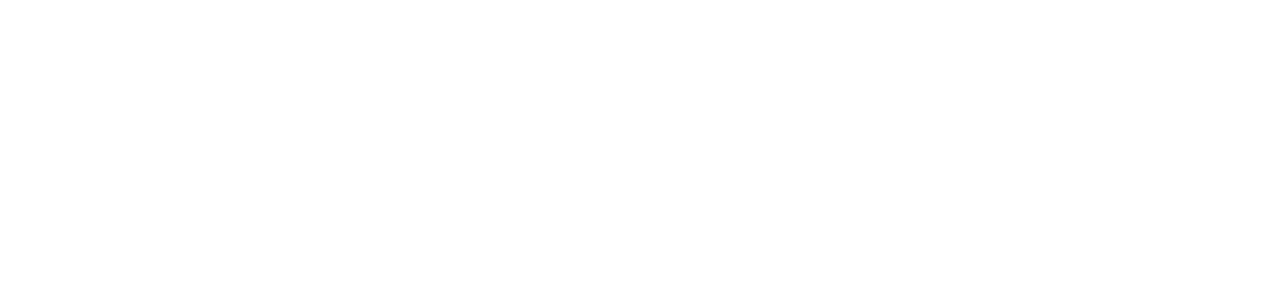
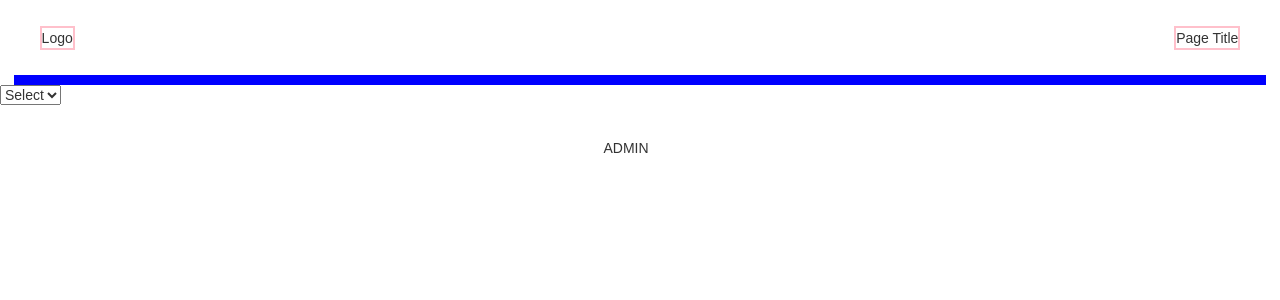
Before and after one commit to 02-2018GroupRepo/SWIM1, a React (Create React App) app in the folder swim/: page /DockDoor in a window 1280 px wide. Shown: the top 300 px of the page. Built offline with nearby package versions, Linux system fonts and the light colour scheme.

Commit message:
received button to DockDoor to ASNSearch

```diff
--- a/swim/src/App.js
+++ b/swim/src/App.js
@@ -2,6 +2,8 @@ import React, { Component } from 'react';
 import Header from './Component/Header';
 import Home from './Component/Home';
 import Footer from './Component/Footer';
+import DockDoor from './Component/DockDoor';
+import ASNSearch from './Component/ASNSearch';
 import { Route, Link } from 'react-router-dom';
 import './index.css';
 
@@ -9,9 +11,11 @@ class App extends Component {
   render() {
     return (
       <div className="App">
-        {/*<Route exact path="/" component={Header} />*/}
+        <Route path="/" component={Header} />
         <Route exact path="/" component={Home} />
-        {/*<Route exact path="/" component={Footer} />*/}
+        <Route exact path= "/DockDoor" component={DockDoor} />
+        <Route exact path= "/ASNSearch" component={ASNSearch} />
+        <Route path="/" component={Footer} />
       </div>
     );
   }
--- a/swim/src/Component/ASNSearch.js
+++ b/swim/src/Component/ASNSearch.js
@@ -0,0 +1,31 @@
+import React from 'react';
+
+class ASNSearch extends React.Component {
+
+
+   render() {
+   	var styles = {
+   		visibility: 'hidden'
+   	}
+   	let {doorNumber} = this.props;
+
+   	if(doorNumber > 0){
+   		styles = null;
+
+   	}
+
+
+	      return (
+	      	<div style={styles} className="asn-search">
+	      	<form>
+	      		<label>Enter an ASN: </label>
+	      		<input type="text" placeholder="Search.." />
+	      		<button className="search-btn">Search</button>
+	      	</form>
+
+	      	</div>
+
+      );
+   }
+}
+export default ASNSearch
--- a/swim/src/Component/DockDoor.js
+++ b/swim/src/Component/DockDoor.js
@@ -0,0 +1,33 @@
+import React from 'react';
+import ASNSearch from './ASNSearch';
+
+class DockDoor extends React.Component {
+	constructor(){
+		super();
+		this.state = {
+			selectDoor: 0
+		}
+	}
+
+   selected = (selection) => (event) => {
+   	this.setState({[selection]: event.target.value })
+   }
+
+   render() {
+
+	      return (
+	      	<div className="dock-door">
+	      		<select onChange={this.selected('selectDoor')}>
+	      			<option value="0">Select</option>
+	      			<option value="1">1</option>
+				    <option value="2">2</option>
+				    <option value="3">3</option>
+				    <option value="4">4</option>
+	      		</select>
+	      		<ASNSearch doorNumber={this.state.selectDoor}/>
+	      	</div>
+
+      );
+   }
+}
+export default DockDoor
--- a/swim/src/Component/Home.js
+++ b/swim/src/Component/Home.js
@@ -1,17 +1,38 @@
 import React, { Component } from "react";
 import Header from './Header';
 import Footer from './Footer';
+import DockDoor from './DockDoor';
 
 class Home extends Component {
+	constructor(props) {
+		super(props);
+
+		this.state = {
+			clicked: false,
+			show: true
+
+		};
+
+		this.handleClick = this.handleClick.bind(this);
+	}
+	handleClick() {
+		this.props.history.push("./DockDoor");
+		this.setState({
+			clicked: true,
+			show: false
+
+
+		});
+	}
   render() {
 
     return (
         <div className="home">
-			<Header />
+
 
 			<div className="middle">
 				<div className="receive-btn">
-					<button className="home-btn">Receiving</button>
+					<button className="home-btn" onClick={this.handleClick}>Receiving</button>
 				</div>
 
 				<div className="outbound-btn">
@@ -19,12 +40,16 @@ class Home extends Component {
 				</div>
 			</div>
 
-			<Footer />
+
 
 
         </div>
     );
   }
+
+
 }
 
+
+
 export default Home;
```
